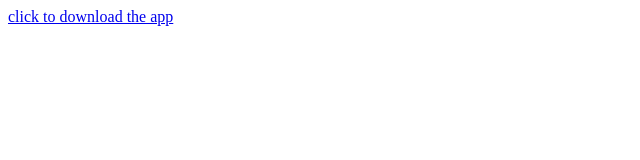
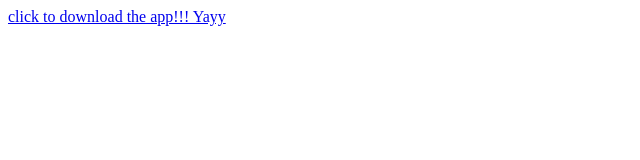
Before and after one commit to wizeewig/MySite, a plain HTML site: page index.html in a window 1280 px wide. Shown: the full height of the page, 0-640 px from the left. Drawn offline with Linux system fonts and the light colour scheme.

Commit message:
File  Added

```diff
--- a/index.html
+++ b/index.html
@@ -7,6 +7,6 @@
     <title>My Site</title>
 </head>
 <body>
-    <a href="app-debug.apk">click to download the app</a>
+    <a href="Tesla.apk">click to download the app!!! Yayy</a>
 </body>
 </html>
```
Also changed, not shown: 1 other file.
